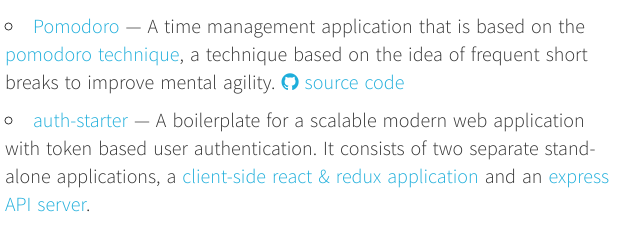
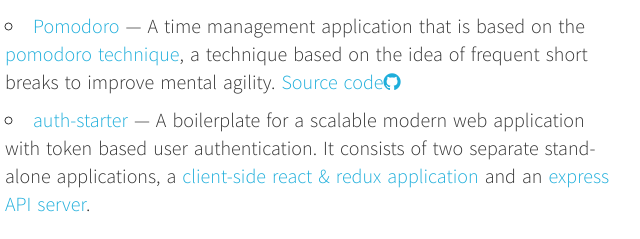
Before and after one commit to laaksonen/laaksonen.github.io, a website: page index.html in a window 1280 px wide. Shown: the part 532-771 px from the top of the page, 330-970 px from the left. Drawn offline with nearby package versions, Linux system fonts and the light colour scheme.

Commit message:
Fix content

```diff
--- a/index.html
+++ b/index.html
@@ -37,7 +37,7 @@
           A time management application that is based on the
           <a href="https://en.wikipedia.org/wiki/Pomodoro_Technique">pomodoro technique</a>,
           a technique based on the idea of frequent short breaks to improve mental agility.
-          <a href="https://github.com/laaksonen/pomodoro"><i class="fa fa-github" aria-hidden="true"></i> source code</a>
+          <a href="https://github.com/laaksonen/pomodoro">Source code<i class="fa fa-github" aria-hidden="true"></i></a>
 
           <li><a href="http://auth-starter.laaksonen.io/">auth-starter</a> —
           A boilerplate for a scalable modern web application with token based
```
